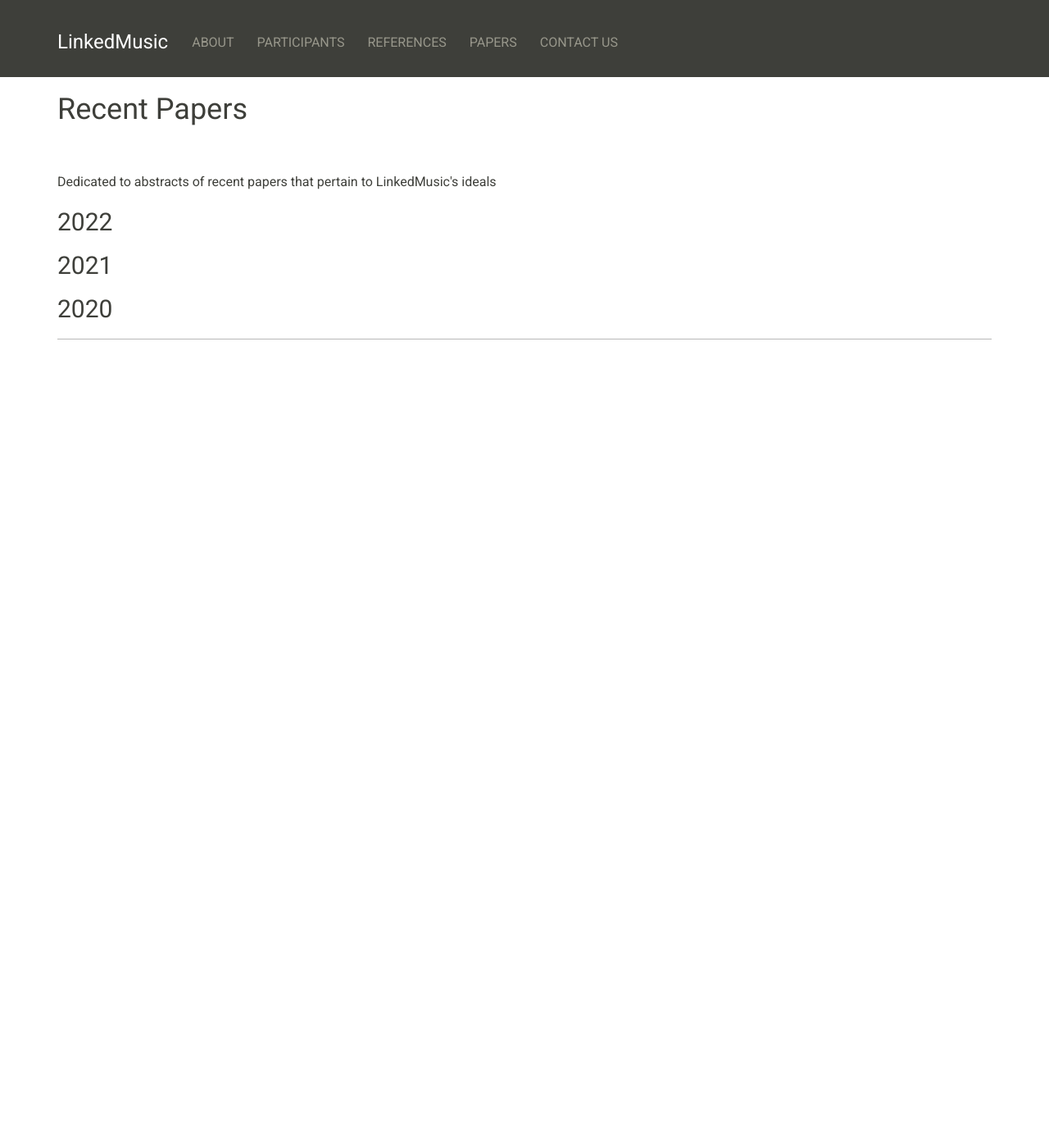
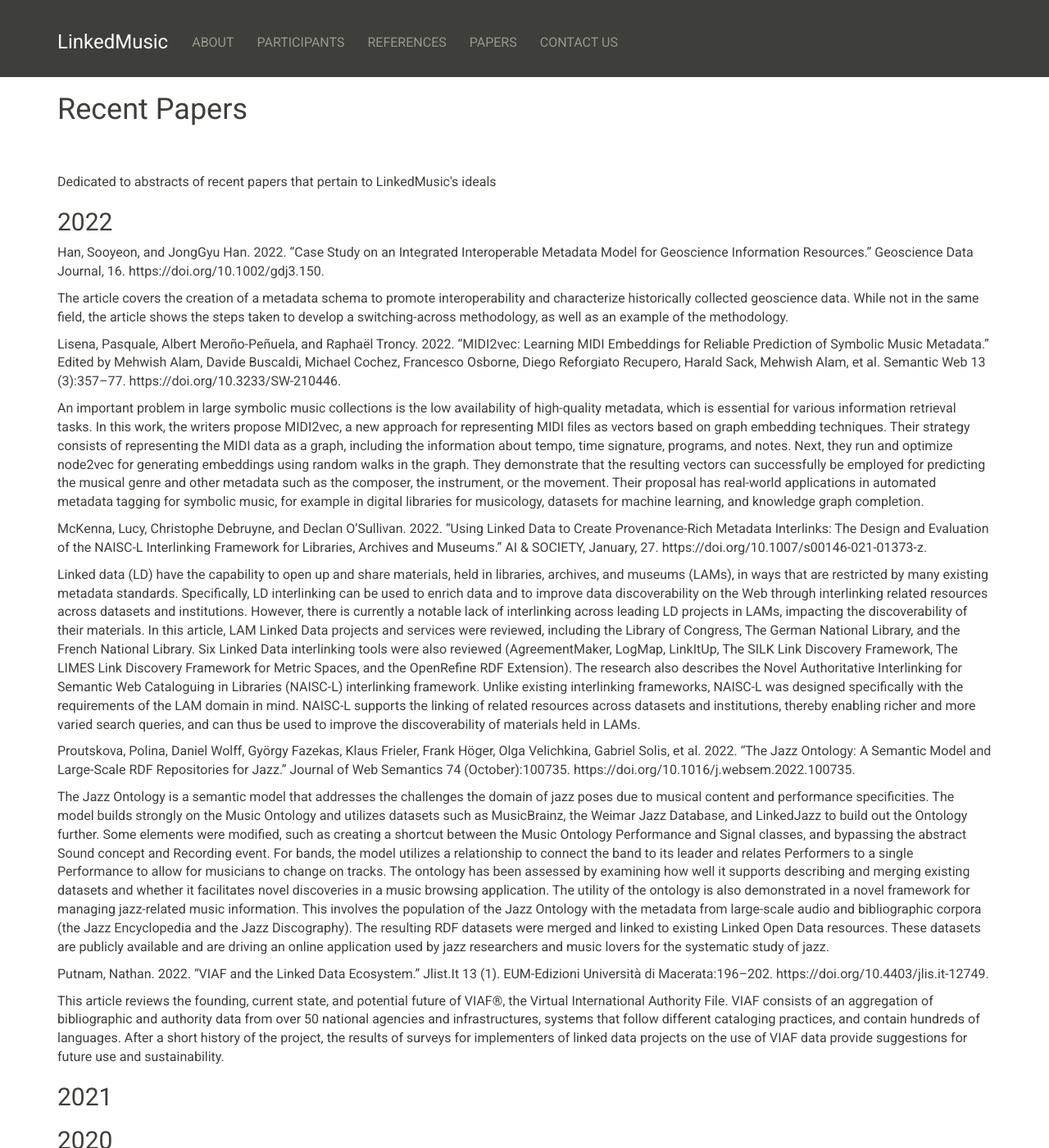
Before and after one commit to DDMAL/linkedmusic-website, a Jekyll site: the page built from papers.md, in a window 1280 px wide and 1400 px high. Shown: the whole window at 82% size. Built offline with Jekyll 4.4.1, drawn with Linux system fonts in a browser that asks for light colours; nearby versions of some CDN libraries.

Commit message:
Update papers.md

```diff
--- a/papers.md
+++ b/papers.md
@@ -9,6 +9,29 @@
 
 <h2 id="2022">2022</h2>
 
+<p>Han, Sooyeon, and JongGyu Han. 2022. “Case Study on an Integrated Interoperable Metadata Model for Geoscience Information Resources.” Geoscience Data Journal, 16. https://doi.org/10.1002/gdj3.150.</p>
+
+<p>The article covers the creation of a metadata schema to promote interoperability and characterize historically collected geoscience data. While not in the same field, the article shows the steps taken to develop a switching-across methodology, as well as an example of the methodology. </p>
+
+<p>Lisena, Pasquale, Albert Meroño-Peñuela, and Raphaël Troncy. 2022. “MIDI2vec: Learning MIDI Embeddings for Reliable Prediction of Symbolic Music Metadata.” Edited by Mehwish Alam, Davide Buscaldi, Michael Cochez, Francesco Osborne, Diego Reforgiato Recupero, Harald Sack, Mehwish Alam, et al. Semantic Web 13 (3):357–77. https://doi.org/10.3233/SW-210446.</p>
+
+<p>An important problem in large symbolic music collections is the low availability of high-quality metadata, which is essential for various information retrieval tasks. In this work, the writers propose MIDI2vec, a new approach for representing MIDI ﬁles as vectors based on graph embedding techniques. Their strategy consists of representing the MIDI data as a graph, including the information about tempo, time signature, programs, and notes. Next, they run and optimize node2vec for generating embeddings using random walks in the graph. They demonstrate that the resulting vectors can successfully be employed for predicting the musical genre and other metadata such as the composer, the instrument, or the movement. Their proposal has real-world applications in automated metadata tagging for symbolic music, for example in digital libraries for musicology, datasets for machine learning, and knowledge graph completion.</p>
+
+
+<p>McKenna, Lucy, Christophe Debruyne, and Declan O’Sullivan. 2022. “Using Linked Data to Create Provenance-Rich Metadata Interlinks: The Design and Evaluation of the NAISC-L Interlinking Framework for Libraries, Archives and Museums.” AI & SOCIETY, January, 27. https://doi.org/10.1007/s00146-021-01373-z.</p>
+
+<p>Linked data (LD) have the capability to open up and share materials, held in libraries, archives, and museums (LAMs), in ways that are restricted by many existing metadata standards. Specifically, LD interlinking can be used to enrich data and to improve data discoverability on the Web through interlinking related resources across datasets and institutions. However, there is currently a notable lack of interlinking across leading LD projects in LAMs, impacting the discoverability of their materials. In this article, LAM Linked Data projects and services were reviewed, including the Library of Congress, The German National Library, and the French National Library. Six Linked Data interlinking tools were also reviewed (AgreementMaker, LogMap, LinkItUp, The SILK Link Discovery Framework, The LIMES Link Discovery Framework for Metric Spaces, and the OpenRefine RDF Extension). The research also describes the Novel Authoritative Interlinking for Semantic Web Cataloguing in Libraries (NAISC-L) interlinking framework. Unlike existing interlinking frameworks, NAISC-L was designed specifically with the requirements of the LAM domain in mind. NAISC-L supports the linking of related resources across datasets and institutions, thereby enabling richer and more varied search queries, and can thus be used to improve the discoverability of materials held in LAMs.</p>
+
+<p>Proutskova, Polina, Daniel Wolff, György Fazekas, Klaus Frieler, Frank Höger, Olga Velichkina, Gabriel Solis, et al. 2022. “The Jazz Ontology: A Semantic Model and Large-Scale RDF Repositories for Jazz.” Journal of Web Semantics 74 (October):100735. https://doi.org/10.1016/j.websem.2022.100735.</p>
+
+<p>
+The Jazz Ontology is a semantic model that addresses the challenges the domain of jazz poses due to musical content and performance specificities. The model builds strongly on the Music Ontology and utilizes datasets such as MusicBrainz, the Weimar Jazz Database, and LinkedJazz to build out the Ontology further. Some elements were modified, such as creating a shortcut between the Music Ontology Performance and Signal classes, and bypassing the abstract Sound concept and Recording event. For bands, the model utilizes a relationship to connect the band to its leader and relates Performers to a single Performance to allow for musicians to change on tracks. The ontology has been assessed by examining how well it supports describing and merging existing datasets and whether it facilitates novel discoveries in a music browsing application. The utility of the ontology is also demonstrated in a novel framework for managing jazz-related music information. This involves the population of the Jazz Ontology with the metadata from large-scale audio and bibliographic corpora (the Jazz Encyclopedia and the Jazz Discography). The resulting RDF datasets were merged and linked to existing Linked Open Data resources. These datasets are publicly available and are driving an online application used by jazz researchers and music lovers for the systematic study of jazz.</p>
+
+
+<p>Putnam, Nathan. 2022. “VIAF and the Linked Data Ecosystem.” Jlist.It 13 (1). EUM-Edizioni Università di Macerata:196–202. https://doi.org/10.4403/jlis.it-12749.</p>
+
+<p>This article reviews the founding, current state, and potential future of VIAF®, the Virtual International Authority File. VIAF consists of an aggregation of bibliographic and authority data from over 50 national agencies and infrastructures, systems that follow different cataloging practices, and contain hundreds of languages. After a short history of the project, the results of surveys for implementers of linked data projects on the use of VIAF data provide suggestions for future use and sustainability.</p>
+
 
 
 <h2 id="2021">2021</h2>
```
